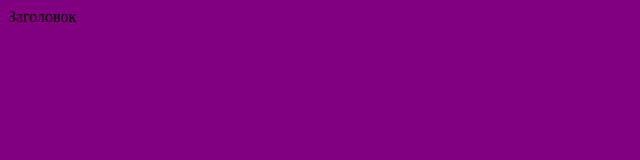
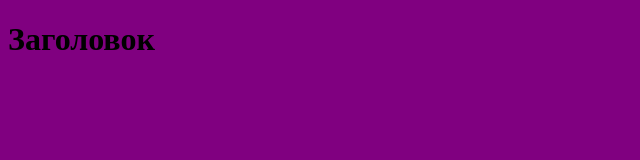
Before and after one commit to Craush41000/github-new, a plain HTML site: page index.html in a window 1280 px wide. Shown: the whole page, without its empty margins (0-640 px from the left). Drawn offline with Linux system fonts and the light colour scheme.

Commit message:
Update index.html

```diff
--- a/index.html
+++ b/index.html
@@ -8,6 +8,6 @@
     <link rel="stylesheet" href="style.css">
 </head>
 <body>
-    Заголовок
+   <h1>Заголовок</h1>
 </body>
 </html>
```
